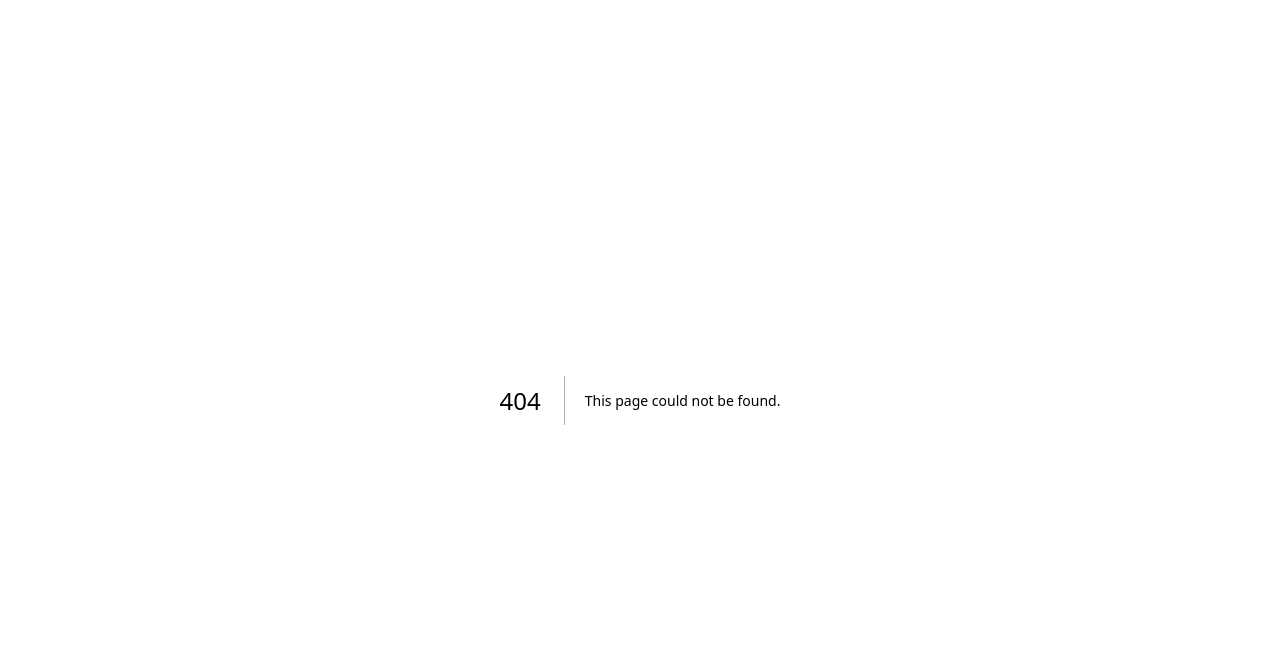
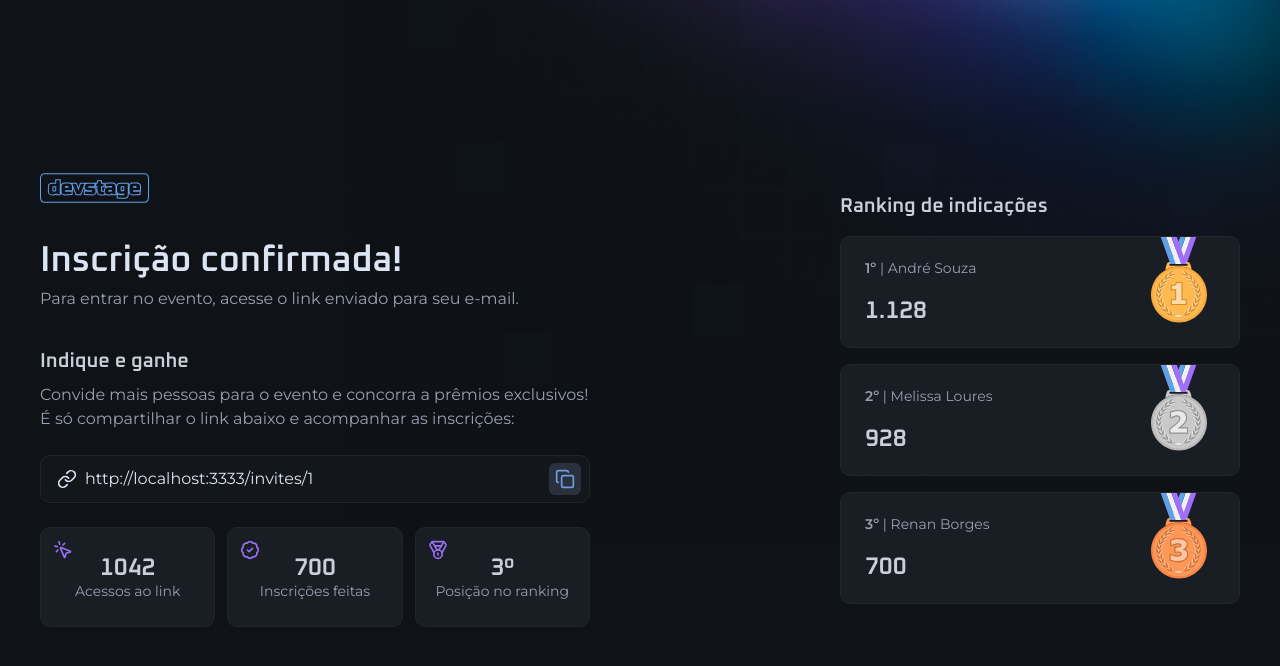
Before and after one commit to renanvcb/nlw-connect, a Next.js app: page /invite/1 in a window 1280 px wide. Before the commit this address had no page. Shown: the top 666 px of the page. Built offline with nearby package versions, Linux system fonts and the light colour scheme.

Commit message:
feat: changed route to accept route params

```diff
--- a/src/app/(home)/subscription-form.tsx
+++ b/src/app/(home)/subscription-form.tsx
@@ -22,6 +22,7 @@
   } = useForm<SubscriptionSchema>({
     resolver: zodResolver(subscriptionSchema),
     mode: 'onBlur',
+    reValidateMode: 'onSubmit',
   })
 
   function onSubscribe(data: SubscriptionSchema) {
--- a/src/app/invite/page.tsx
+++ b/src/app/invite/[subscriberId]/page.tsx
@@ -6,8 +6,15 @@
 
 import logo from '@/assets/logo.svg'
 
-export default function InvitePage() {
-  const inviteLink = 'devstage.com/codecraft-summit-2025/renan-2741'
+interface InvitePageProps {
+  params: Promise<{
+    subscriberId: string
+  }>
+}
+
+export default async function InvitePage(props: InvitePageProps) {
+  const { subscriberId } = await props.params
+  const inviteLink = `http://localhost:3333/invites/${subscriberId}`
 
   return (
     <div className="min-h-dvh flex items-center justify-between gap-16 flex-col md:flex-row">
```
Also changed, not shown: src/app/invite/[subscriberId]/invite-card.tsx (renamed from src/app/invite/invite-card.tsx), src/app/invite/[subscriberId]/invite-link-input.tsx (renamed from src/app/invite/invite-link-input.tsx), src/app/invite/[subscriberId]/ranking.tsx (renamed from src/app/invite/ranking.tsx), src/app/invite/[subscriberId]/stats.tsx (renamed from src/app/invite/stats.tsx).
